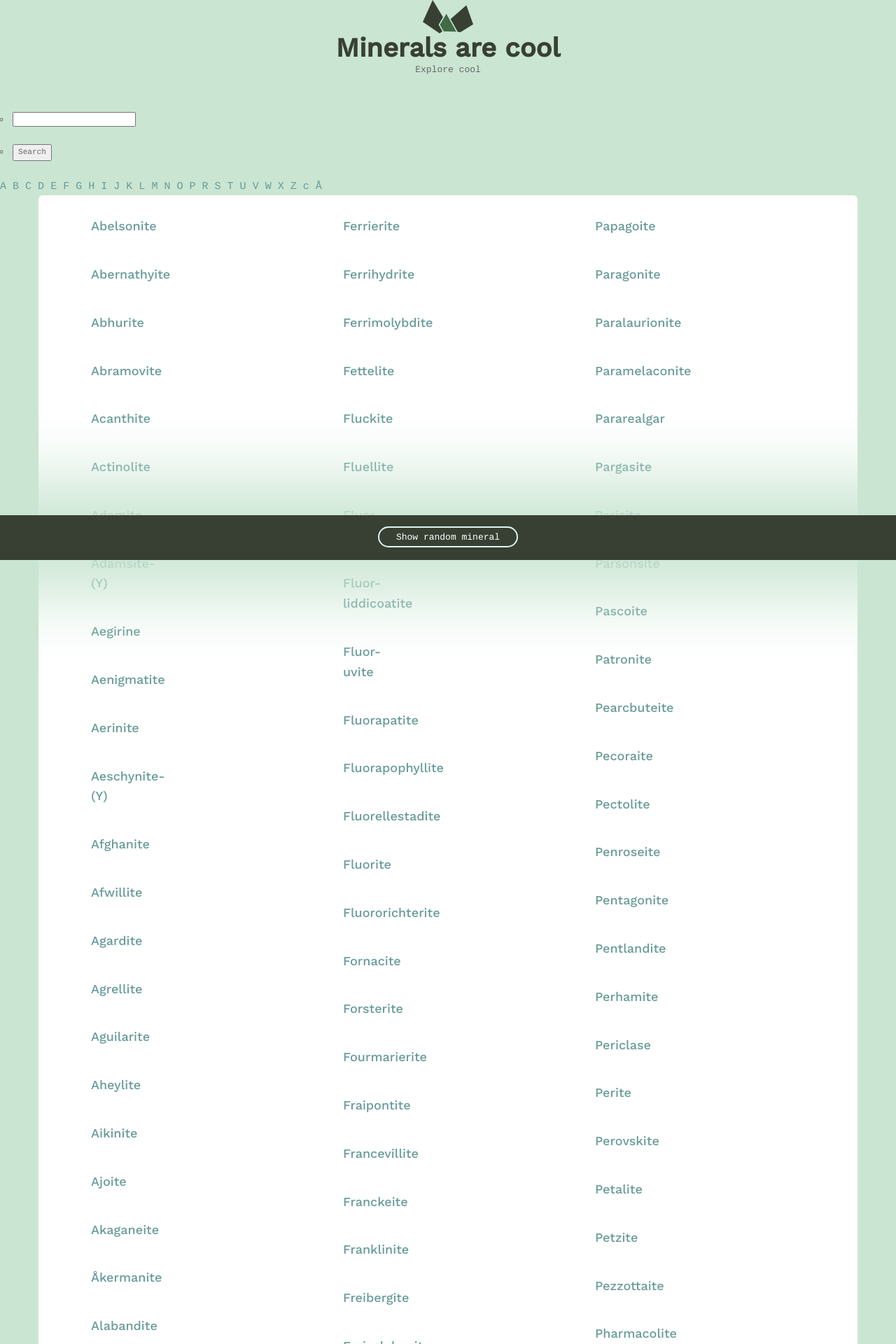
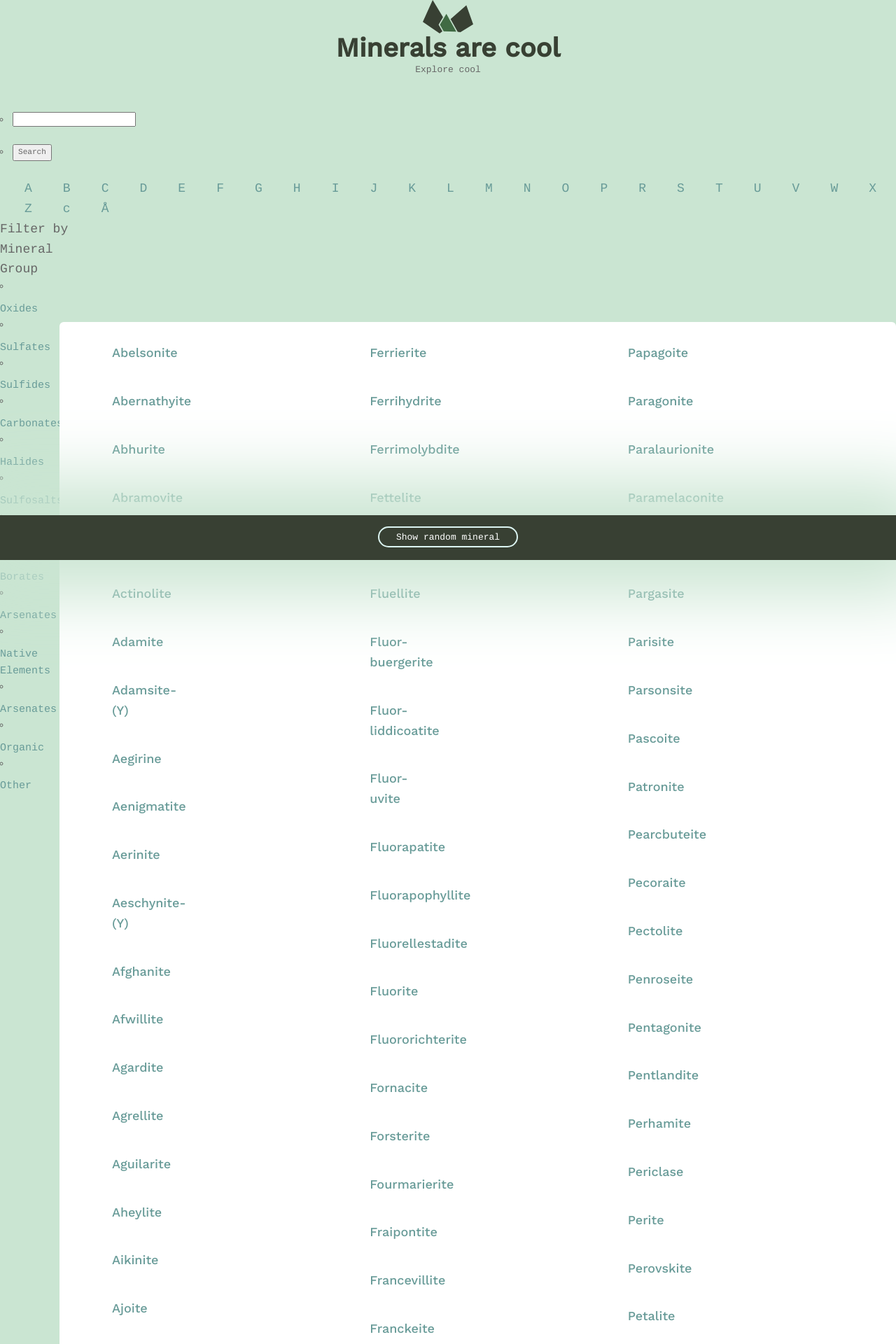
Before and after one commit to BrandonOakes/mineral_project8, a Django app: page / in a window 1280 px wide. Shown: the top 1920 px of the page at 70% size. Run offline with Django 3.2, Linux system fonts and the light colour scheme; data comes from the database, SQL or seed files in the repository; some libraries are stand-ins or nearby versions.

Commit message:
search by group added and layout changed

```diff
--- a/minerals8/models.py
+++ b/minerals8/models.py
@@ -25,6 +25,7 @@ class Mineral(models.Model):
     refractive_index = models.CharField(max_length=200, blank=True, default='')
     crystal_habit = models.CharField(max_length=200, blank=True, default='')
     specific_gravity = models.CharField(max_length=200, blank=True, default='')
+    group = models.CharField(max_length=200, null=True)
 
     def __str__(self):
         return self.name
--- a/minerals8/templates/minerals8/layout.html
+++ b/minerals8/templates/minerals8/layout.html
@@ -14,6 +14,20 @@
   <link href='https://fonts.googleapis.com/css?family=Cousine' rel='stylesheet' type='text/css'>
   <link rel="stylesheet" href="{% static 'minerals8/style.css' %}">
   {% block static %}{% endblock %}
+  <style media="screen">
+    .alpha_align {
+      padding-left: 35px;
+      font-size: 1.2em;
+    }
+    .group {
+      width: 10%;
+    }
+    .filter {
+      font-size: 1.2em;
+      font-color: black;
+    }
+  </style>
+
 </head>
 <body>
   <div class="container">
@@ -41,9 +55,29 @@
   </section>
  </div>
        {% for letter in alphabet %}
-           {% ifchanged letter.name.0 %}<span><a href="{% url 'alphabet' letter=letter.name.0 %}">{{letter.name.0}}</a></span>{% endifchanged%}
+           {% ifchanged letter.name.0 %}
+            <!-- <div class='alpha_align'> -->
+            <span class='alpha_align'><a  href="{% url 'alphabet' letter=letter.name.0 %}">{{letter.name.0}}</a></span>
+           <!-- </div> -->
+          {% endifchanged%}
        {% endfor %}
- <div>
+       <ul class='group'>
+            <span class='filter'> Filter by Mineral Group</span>
+            <li></li><a href="{% url 'categories' group='Oxides' %}">Oxides</a></li>
+            <li></li><a href="{% url 'categories' group='Sulfates'%}">Sulfates</a></li>
+            <li></li><a href="{% url 'categories' group='Sulfides'%}">Sulfides</a></li>
+            <li></li><a href="{% url 'categories' group='Carbonates'%}">Carbonates</a></li>
+            <li></li><a href="{% url 'categories' group='Halides' %}">Halides</a></li>
+            <li></li><a href="{% url 'categories' group='Sulfosalts'%}">Sulfosalts</a></li>
+            <li></li><a href="{% url 'categories' group='Phosphates'%}">Phosphates</a></li>
+            <li></li><a href="{% url 'categories' group='Borates'%}">Borates</a></li>
+            <li></li><a href="{% url 'categories' group='Arsenates'%}">Arsenates</a></li>
+            <li></li><a href="{% url 'categories' group='Native elements'%}">Native Elements</a></li>
+            <li></li><a href="{% url 'categories' group='Arsenates'%}">Arsenates</a></li>
+            <li></li><a href="{% url 'categories' group='Organic'%}">Organic</a></li>
+            <li></li><a href="{% url 'categories' group='Other'%}">Other</a></li>
+        </ul>
+
 
   {% block content %}
   {% endblock %}
--- a/minerals8/templates/minerals8/list.html
+++ b/minerals8/templates/minerals8/list.html
@@ -28,11 +28,17 @@
       font-family: "Work Sans", sans-serif;
       font-weight: 500;
     }
+    .position {
+      float: right;
+      margin-left: 30px;
+      position: absolute;
+      margin-top: -700px;
+    }
 
   </style>
       <div class="container">
        <div class="row">
-          <ul class="minerals__container jumbotron">
+          <ul class="minerals__container jumbotron position">
            <div class="col-lg-4">
             {% for mineral in minerals %}<li class="changewidth"><a  href="{% url 'detail' pk=mineral.pk %}"> {{ mineral }} </a></li>{% endfor %}
           </div>
--- a/minerals8/urls.py
+++ b/minerals8/urls.py
@@ -8,5 +8,5 @@ urlpatterns = [
     path('detail/<int:pk>', views.mineral_detail, name = 'detail'),
     path('search/', views.mineral_search, name='search'),
     path('alphabet/<letter>', views.alphabet_list, name='alphabet'),
-    path('categories/<category>', views.category_list, name='categories')
+    path('categories/<group>', views.category_list, name='categories')
 ]
--- a/minerals8/views.py
+++ b/minerals8/views.py
@@ -19,7 +19,8 @@ def mineral_detail(request, pk):
 def mineral_search(request):
     term = request.GET.get('q')
     minerals = Mineral.objects.filter(name__icontains=term)
-    return render(request, 'minerals8/list.html', {'minerals':minerals})
+    alphabet = Mineral.objects.all().order_by('name')
+    return render(request, 'minerals8/list.html', {'minerals':minerals, 'alphabet': alphabet})
 
 def alphabet_list(request, letter):
     """renders template to list html from browser response"""
@@ -27,8 +28,8 @@ def alphabet_list(request, letter):
     alphabet = Mineral.objects.all().order_by('name')
     return render(request, 'minerals8/list.html', {'minerals':minerals, 'alphabet': alphabet})
 
-def category_list(request, category):
+def category_list(request, group):
     """renders template to list html from browser response"""
-    minerals = Mineral.objects.filter(category__icontains=category)
+    minerals = Mineral.objects.filter(group__icontains=group)
     alphabet = Mineral.objects.all().order_by('name')
-    return render(request, 'minerals8/list.html', {'minerals':minerals})
+    return render(request, 'minerals8/list.html', {'minerals':minerals, 'alphabet': alphabet})
```
Also changed, not shown: minerals8/tests.py (+6 -3 lines), minerals8/migrations/0001_initial.py, minerals8/migrations/0002_auto_20180615_0002.py.
